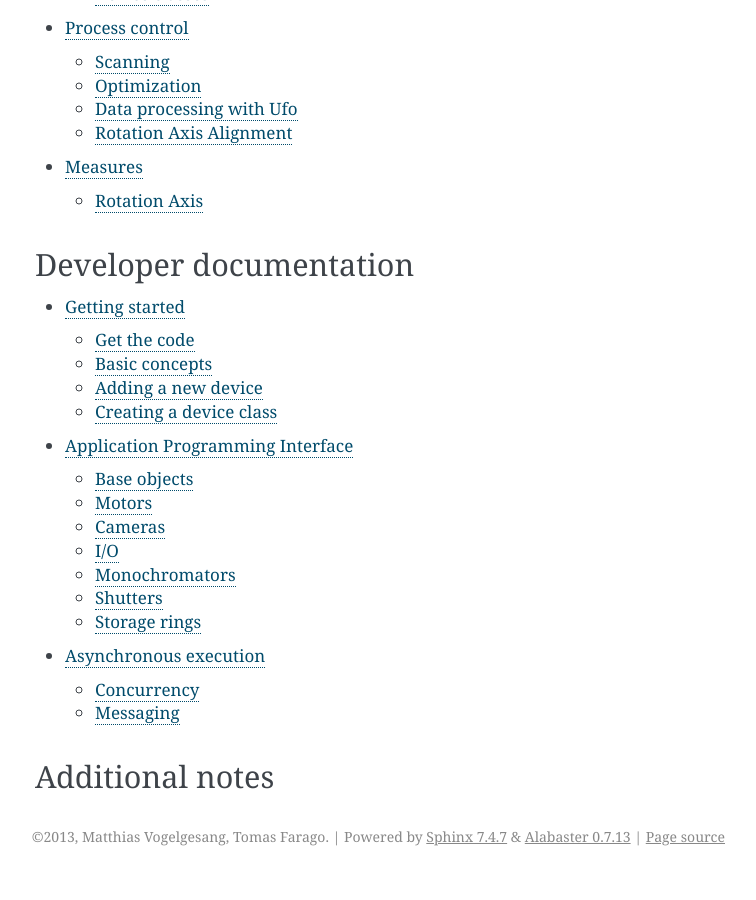
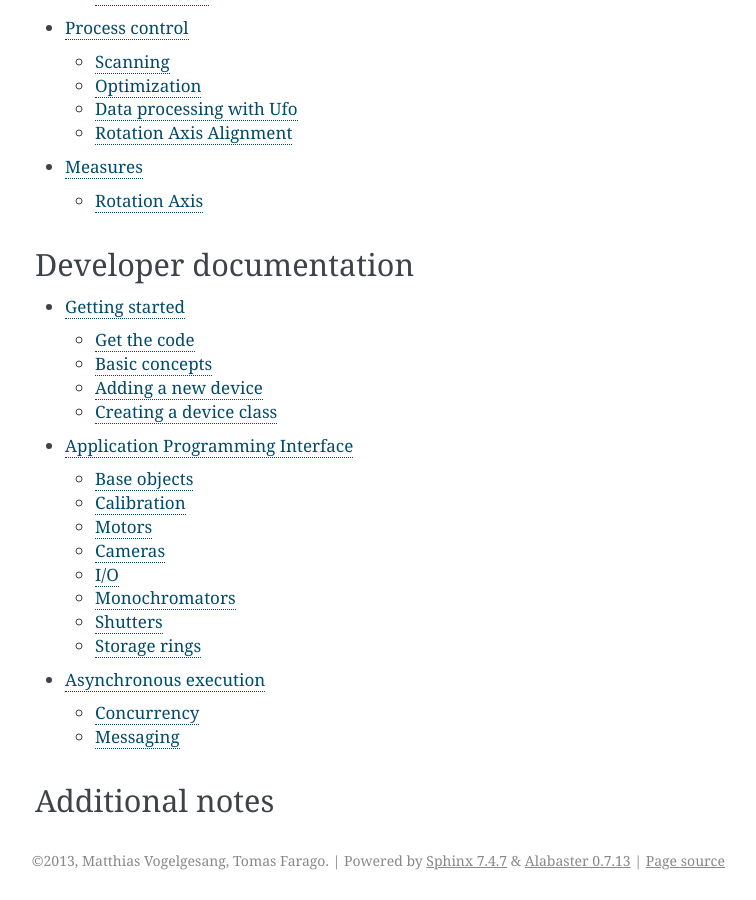
Before and after one commit to ufo-kit/concert, a Sphinx documentation site: the page built from docs/index.rst, in a window 1280 px wide and 900 px high, scrolled down 1293 px. Shown: the whole window, without its empty margins (385-1141 px from the left). Built offline with Sphinx 7.4.7, drawn with Linux system fonts in a browser that asks for light colours; before the commit the page ends 2169 px from its top, so only the background shows below that.

Commit message:
Docs update.

```diff
--- a/docs/api/devices.rst
+++ b/docs/api/devices.rst
@@ -37,14 +37,18 @@ Exceptions
 .. autoclass:: concert.base.WriteAccessError
 
 
+Calibration
+===========
+
+.. autoclass:: concert.devices.calibration.Calibration
+    :show-inheritance:
+    :members:
+
+
 Motors
 ======
 
 .. autoclass:: concert.devices.motors.base.Motor
-    :show-inheritance:
-    :members:
-
-.. autoclass:: concert.devices.motors.base.Calibration
     :show-inheritance:
     :members:
 
```
Also changed, not shown: 1 other file.
